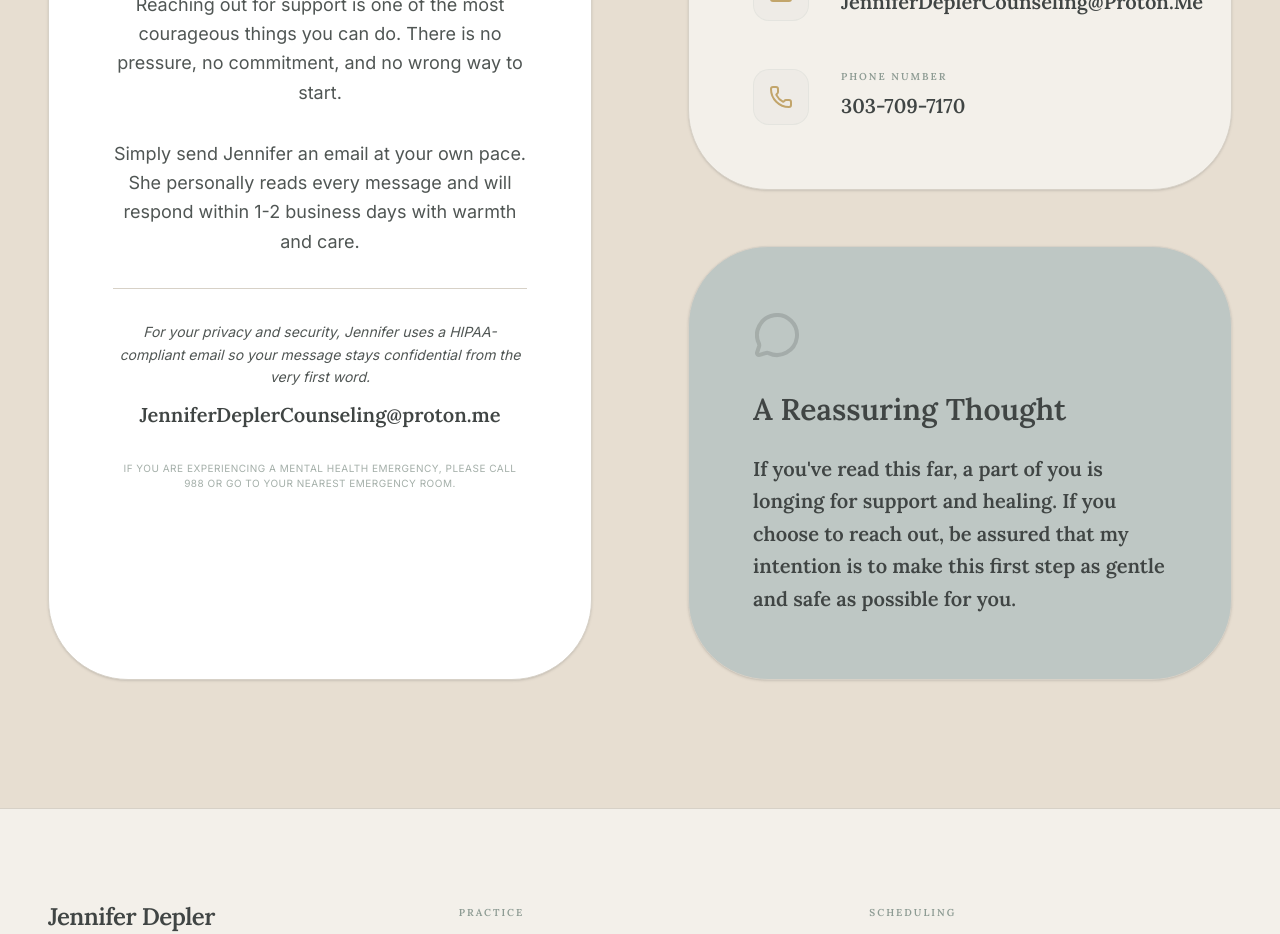
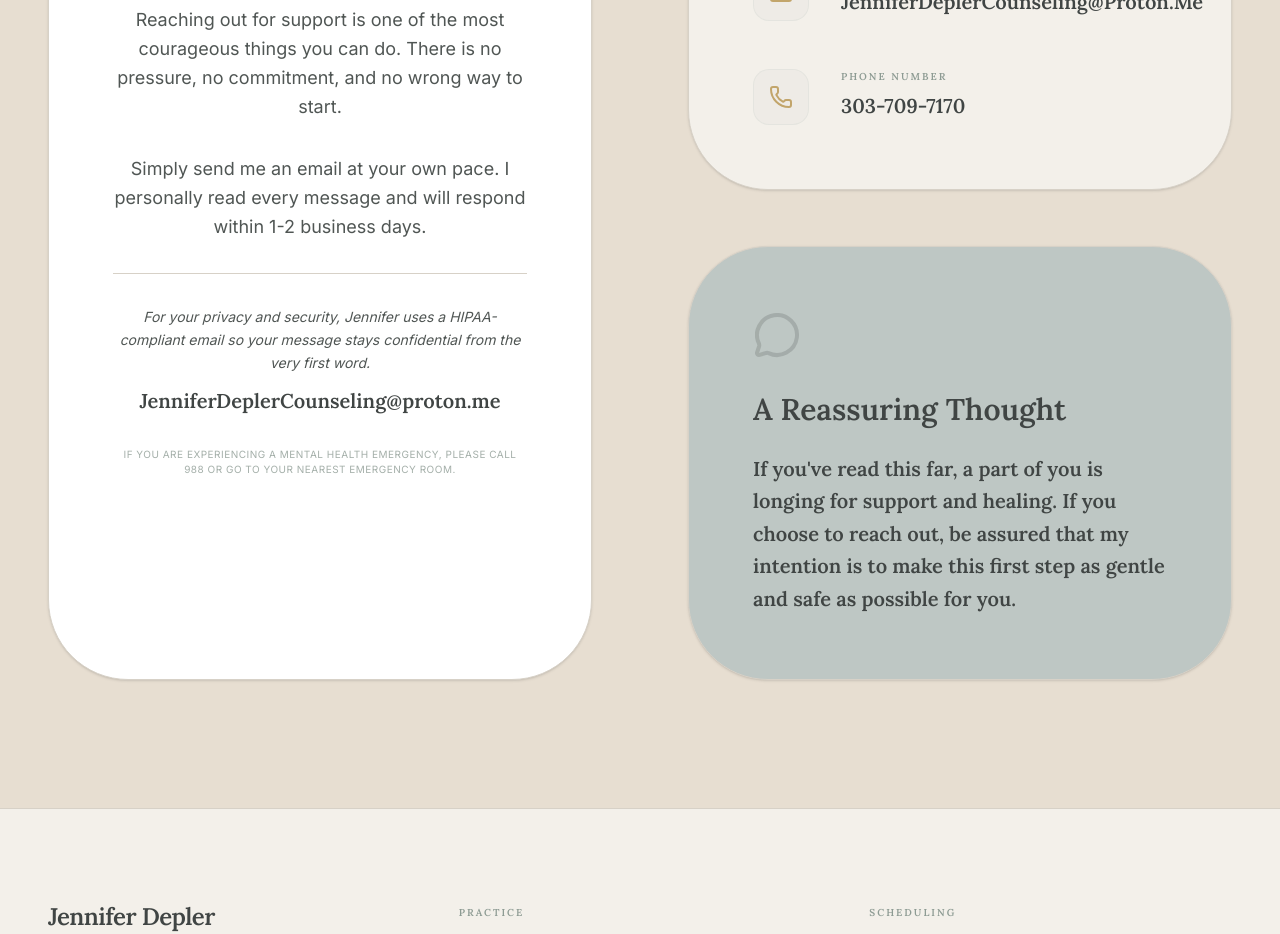
Before and after one commit to Jdepler/Jennifer-Depler-Counseling-Website, a React (Vite) app: page /contact in a window 1280 px wide. Shown: the part 960-1894 px from the top of the page. Built offline with nearby package versions, Linux system fonts and the light colour scheme.

Commit message:
Changed to 1st person

```diff
--- a/src/pages/Contact.tsx
+++ b/src/pages/Contact.tsx
@@ -24,7 +24,7 @@ export function Contact() {
               Reaching out for support is one of the most courageous things you can do. There is no pressure, no commitment, and no wrong way to start.
             </p>
             <p className="text-brand-body font-sans text-lg leading-relaxed max-w-md">
-              Simply send Jennifer an email at your own pace. She personally reads every message and will respond within 1-2 business days with warmth and care.
+              Simply send me an email at your own pace. I personally read every message and will respond within 1-2 business days.
             </p>
             <div className="w-full border-t border-brand-border pt-8 flex flex-col gap-3">
               <p className="text-brand-body font-sans text-sm leading-relaxed max-w-md italic">
```
